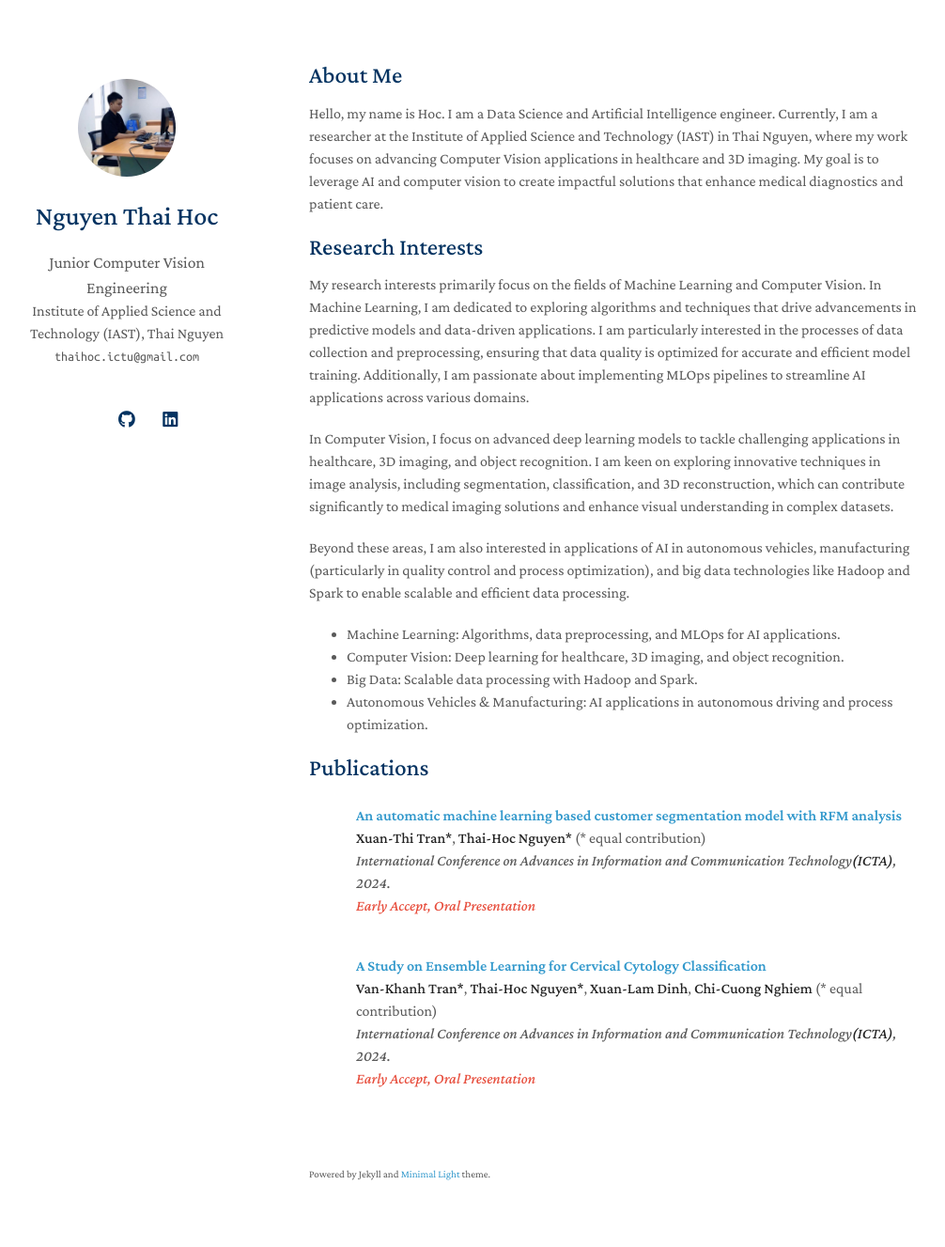
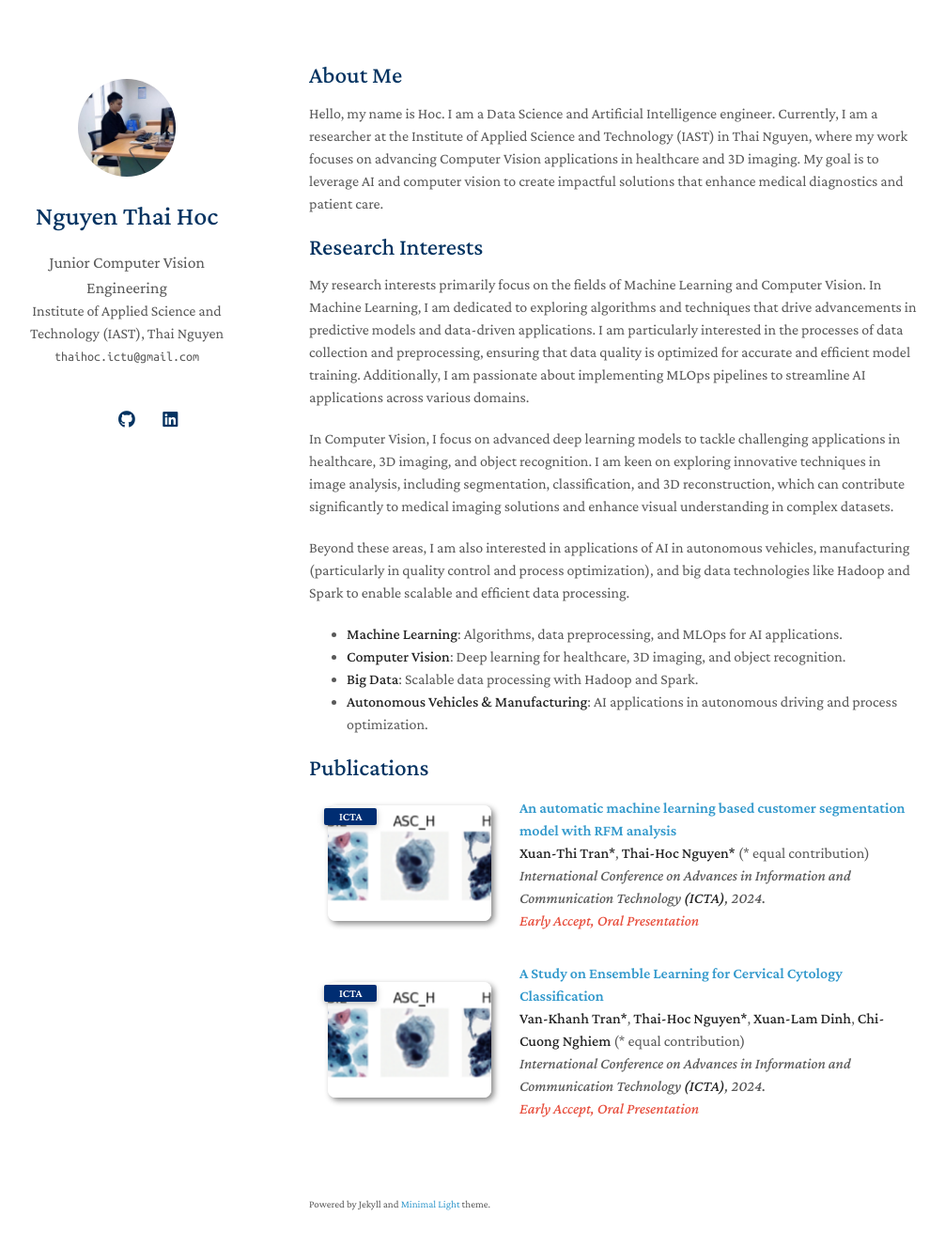
Before and after one commit to nthaihoc/about-me, a Jekyll site: the page built from index.md, in a window 1280 px wide and 1362 px high. Shown: the top 1327 px of the window at 94% size, without its empty margins (141-1147 px from the left). Built offline with Jekyll 4.4.1, drawn with Linux system fonts in a browser that asks for light colours; a style sheet for code colours, icons or effects is not loaded; our own code applies the rules of GitHub Pages for plain Markdown files.

Commit message:
update profile

```diff
--- a/index.md
+++ b/index.md
@@ -14,9 +14,9 @@ In Computer Vision, I focus on advanced deep learning models to tackle challengi
 
 Beyond these areas, I am also interested in applications of AI in autonomous vehicles, manufacturing (particularly in quality control and process optimization), and big data technologies like Hadoop and Spark to enable scalable and efficient data processing.
 
-* Machine Learning: Algorithms, data preprocessing, and MLOps for AI applications.
-* Computer Vision: Deep learning for healthcare, 3D imaging, and object recognition.
-* Big Data: Scalable data processing with Hadoop and Spark.
-* Autonomous Vehicles & Manufacturing: AI applications in autonomous driving and process optimization.
+* **Machine Learning**: Algorithms, data preprocessing, and MLOps for AI applications.
+* **Computer Vision**: Deep learning for healthcare, 3D imaging, and object recognition.
+* **Big Data**: Scalable data processing with Hadoop and Spark.
+* **Autonomous Vehicles & Manufacturing**: AI applications in autonomous driving and process optimization.
 
 {% include_relative _includes/publications.md %}
```
Also changed, not shown: _data/publications.yml (+4 -4 lines), assets/img/icta_01.png (added).
